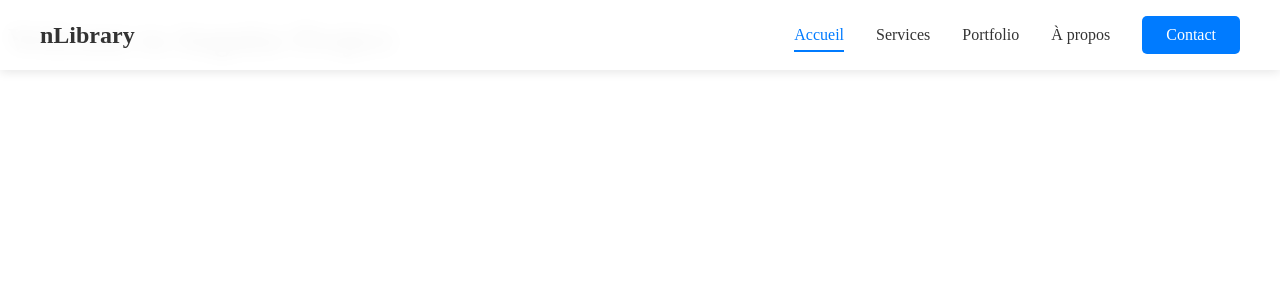
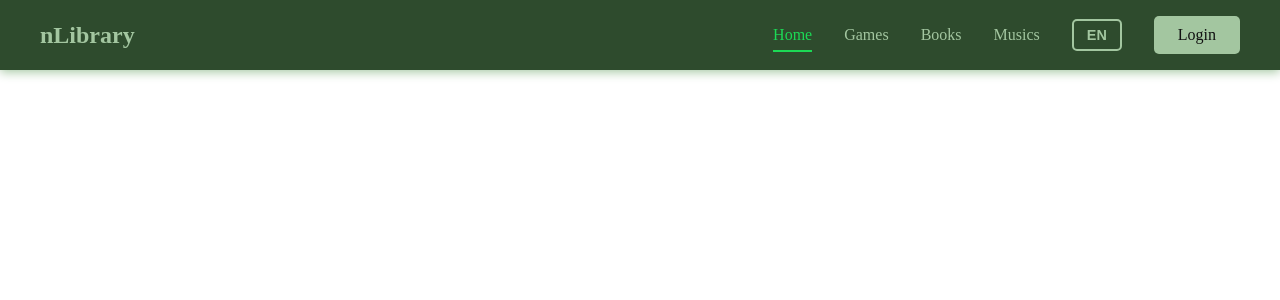
Before and after one commit to pineworks-int/nLibrary-angular, an Angular app: page / in a window 1280 px wide. Shown: the top 300 px of the page. Built offline with nearby package versions, Linux system fonts and the light colour scheme.

Commit message:
feat: improve navbar and lay down some fundations

```diff
--- a/src/app/components/navbar/navbar.css
+++ b/src/app/components/navbar/navbar.css
@@ -3,9 +3,9 @@
   top: 0;
   left: 0;
   right: 0;
-  background: rgba(255, 255, 255, 0.95);
+  background: var(--dark-green);
   backdrop-filter: blur(10px);
-  box-shadow: 0 2px 10px rgba(0, 0, 0, 0.1);
+  box-shadow: 0 2px 10px var(--soft-green);
   z-index: 1000;
   transition: all 0.3s ease;
 }
@@ -28,13 +28,13 @@
 .navbar-logo {
   font-size: 1.5rem;
   font-weight: bold;
-  color: #333;
+  color: var(--soft-green);
   text-decoration: none;
   transition: color 0.3s ease;
 }
 
 .navbar-logo:hover {
-  color: #007bff;
+  color: var(--sharp-green);
 }
 
 .navbar-menu {
@@ -47,7 +47,7 @@
 }
 
 .navbar-link {
-  color: #333;
+  color: var(--soft-green);
   text-decoration: none;
   font-weight: 500;
   position: relative;
@@ -57,18 +57,18 @@
 }
 
 .navbar-link::after {
-  content: "";
+  content: '';
   position: absolute;
   bottom: 0;
   left: 0;
   width: 0;
   height: 2px;
-  background: #007bff;
+  background: var(--lgrey);
   transition: width 0.3s ease;
 }
 
 .navbar-link:hover {
-  color: #007bff;
+  color: var(--lgrey);
 }
 
 .navbar-link:hover::after {
@@ -76,17 +76,18 @@
 }
 
 .navbar-link.active {
-  color: #007bff;
+  color: var(--sharp-green);
 }
 
 .navbar-link.active::after {
   width: 100%;
+  background: var(--sharp-green);
 }
 
 .navbar-link.navbar-cta {
   padding: 0.6rem 1.5rem;
-  background: #007bff;
-  color: white;
+  background: var(--soft-green);
+  color: var(--dgrey);
   border-radius: 5px;
   transition: all 0.3s ease;
 }
@@ -96,9 +97,29 @@
 }
 
 .navbar-link.navbar-cta:hover {
-  background: #0056b3;
+  background: var(--sharp-green);
+  color: var(--dgrey);
   transform: translateY(-2px);
-  box-shadow: 0 4px 10px rgba(0, 123, 255, 0.3);
+  box-shadow: 0 4px 10px var(--med-green);
+}
+
+.navbar-lang-btn {
+  background: transparent;
+  border: 2px solid var(--soft-green);
+  color: var(--soft-green);
+  padding: 0.4rem 0.6rem;
+  border-radius: 5px;
+  font-weight: 700;
+  font-size: 0.9rem;
+  cursor: pointer;
+  transition: all 0.3s ease;
+  min-width: 50px;
+}
+
+.navbar-lang-btn:hover {
+  background: var(--soft-green);
+  color: var(--dgrey);
+  transform: translateY(-2px);
 }
 
 .navbar-toggle {
@@ -114,7 +135,7 @@
 .navbar-toggle span {
   width: 25px;
   height: 3px;
-  background: #333;
+  background: var(--soft-green);
   border-radius: 3px;
   transition: all 0.3s ease;
 }
@@ -142,7 +163,7 @@
     top: 70px;
     left: 0;
     right: 0;
-    background: rgba(255, 255, 255, 0.98);
+    background: var(--dark-green);
     backdrop-filter: blur(10px);
     flex-direction: column;
     padding: 2rem;
--- a/src/app/components/navbar/navbar.html
+++ b/src/app/components/navbar/navbar.html
@@ -2,32 +2,27 @@
   <div class="navbar-container">
     <a href="#" class="navbar-logo">nLibrary</a>
 
-    <ul
-      class="navbar-menu"
-      [class.active]="isMobileMenuOpen"
-      [class.transitions-enabled]="transitionsEnabled"
-    >
-      @for (navLink of navLinks; track navLink.section) {
+    <ul class="navbar-menu" [class.active]="isMobileMenuOpen" [class.transitions-enabled]="transitionsEnabled">
+      @for (item of navItems; track $index) { @if (item.type === 'link') {
       <li>
-        <a
-          [href]="navLink.href"
-          class="navbar-link"
-          [class.active]="isActive(navLink.section)"
-          [class.navbar-cta]="navLink.isCta"
-          (click)="onNavLinkClick($event, navLink.section)"
-        >
-          {{ navLink.label }}
+        <a [href]="item.href" class="navbar-link" [class.active]="isActive(item.section)" (click)="onNavLinkClick($event, item.section)">
+          {{ item.label }}
         </a>
       </li>
-      }
+      } @else if (item.type === 'langSwitcher') {
+      <li>
+        <button class="navbar-lang-btn" (click)="toggleLanguage()" aria-label="Change language">{{ currentLanguage }}</button>
+      </li>
+      } @else if (item.type === 'cta') {
+      <li>
+        <a [href]="item.href" class="navbar-link navbar-cta" [class.active]="isActive(item.section)" (click)="onNavLinkClick($event, item.section)">
+          {{ item.label }}
+        </a>
+      </li>
+      } }
     </ul>
 
-    <button
-      class="navbar-toggle"
-      [class.active]="isMobileMenuOpen"
-      (click)="toggleMobileMenu()"
-      aria-label="Menu"
-    >
+    <button class="navbar-toggle" [class.active]="isMobileMenuOpen" (click)="toggleMobileMenu()" aria-label="Menu">
       <span></span>
       <span></span>
       <span></span>
--- a/src/app/components/navbar/navbar.ts
+++ b/src/app/components/navbar/navbar.ts
@@ -1,4 +1,24 @@
 import { Component, OnInit, HostListener } from '@angular/core';
+
+interface NavLink {
+  type: 'link';
+  label: string;
+  href: string;
+  section: string;
+}
+
+interface NavCta {
+  type: 'cta';
+  label: string;
+  href: string;
+  section: string;
+}
+
+interface NavLangSwitcher {
+  type: 'langSwitcher';
+}
+
+type NavItem = NavLink | NavCta | NavLangSwitcher;
 
 @Component({
   selector: 'app-navbar',
@@ -13,12 +33,15 @@ export class Navbar implements OnInit {
   // eslint-disable-next-line @typescript-eslint/no-explicit-any
   private resizeTimer: any;
 
-  navLinks = [
-    { label: 'Accueil', href: '#accueil', section: 'accueil' },
-    { label: 'Services', href: '#services', section: 'services' },
-    { label: 'Portfolio', href: '#portfolio', section: 'portfolio' },
-    { label: 'À propos', href: '#about', section: 'about' },
-    { label: 'Contact', href: '#contact', section: 'contact', isCta: true },
+  currentLanguage = 'EN';
+
+  navItems: NavItem[] = [
+    { type: 'link', label: 'Home', href: '#accueil', section: 'accueil' },
+    { type: 'link', label: 'Games', href: '#services', section: 'services' },
+    { type: 'link', label: 'Books', href: '#portfolio', section: 'portfolio' },
+    { type: 'link', label: 'Musics', href: '#about', section: 'about' },
+    { type: 'langSwitcher' },
+    { type: 'cta', label: 'Login', href: '#contact', section: 'contact' },
   ];
 
   ngOnInit(): void {
@@ -88,6 +111,12 @@ export class Navbar implements OnInit {
     return this.activeSection === section;
   }
 
+  toggleLanguage(): void {
+    this.currentLanguage = this.currentLanguage === 'EN' ? 'FR' : 'EN';
+    // Add your language switching logic here later
+    console.log('Language switched to:', this.currentLanguage);
+  }
+
   private setupIntersectionObserver(): void {
     const options = {
       root: null,
```
